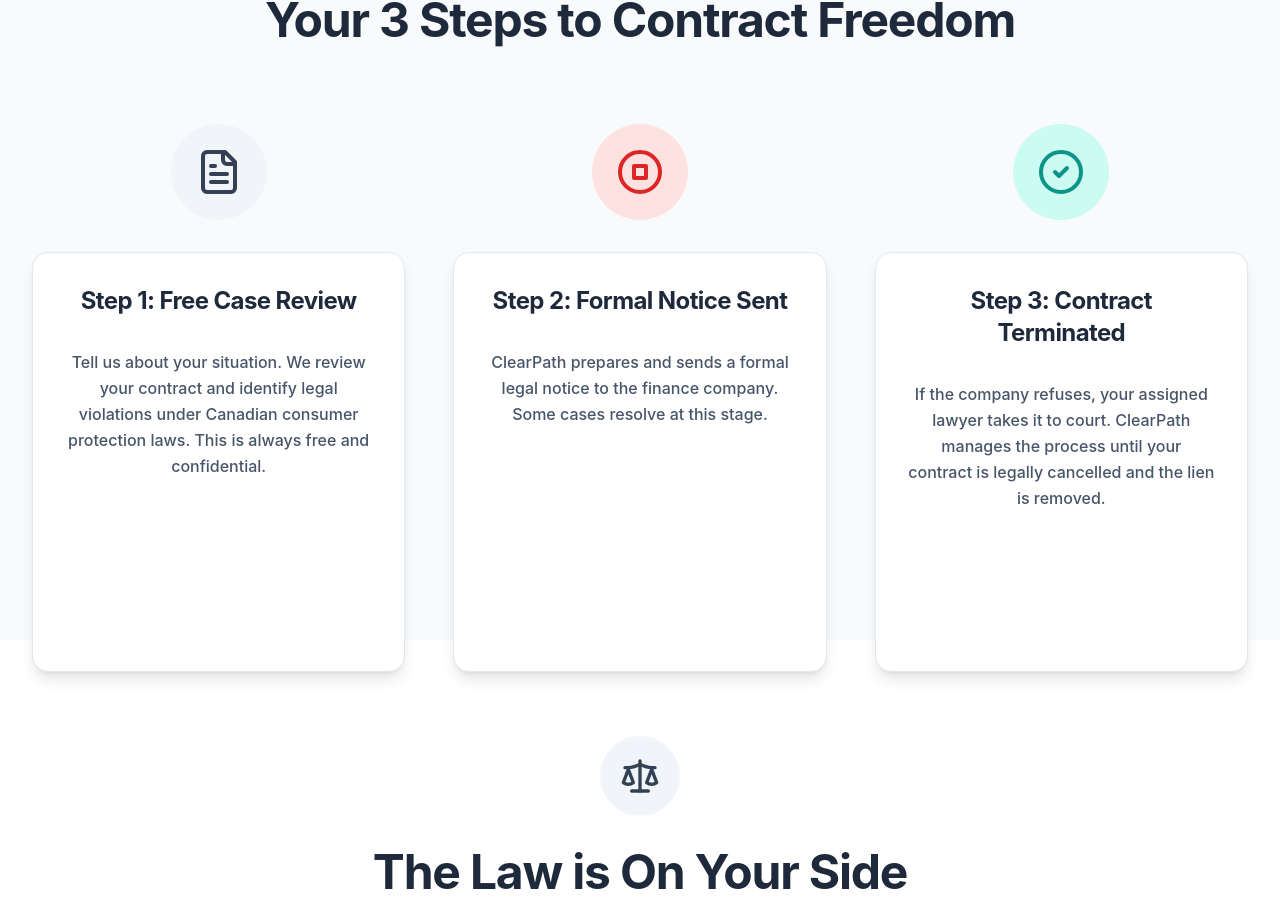
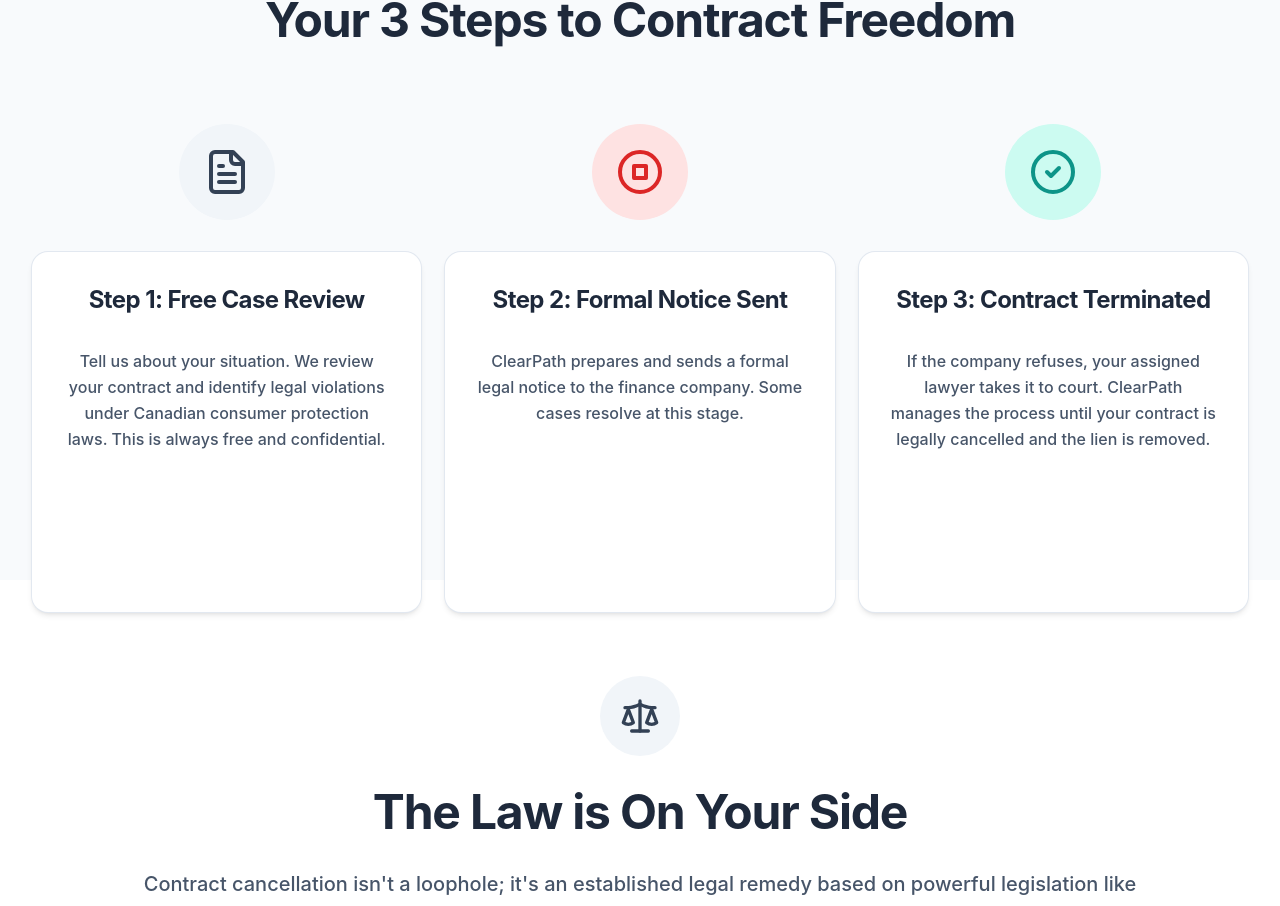
Before and after one commit to BaseClimate/clearpath-website, a React (Vite) app: page / in a window 1280 px wide. Shown: the part 3020-3926 px from the top of the page. Built offline with nearby package versions, Linux system fonts and the light colour scheme.

Commit message:
fix(ui): 3-step cards auto-size to content; equal heights via items-stretch

```diff
--- a/src/components/HowItWorks.tsx
+++ b/src/components/HowItWorks.tsx
@@ -10,12 +10,12 @@ const HowItWorks = () => {
           </h2>
         </div>
 
-        <div className="grid md:grid-cols-3 gap-12 items-stretch">
+        <div className="grid grid-cols-1 gap-6 md:grid-cols-3 items-stretch">
           <div className="text-center h-full">
             <div className="bg-slate-100 w-24 h-24 rounded-full flex items-center justify-center mx-auto mb-8">
               <FileText className="h-12 w-12 text-slate-700" />
             </div>
-            <div className="bg-white p-8 rounded-2xl shadow-lg border border-slate-200 hover:shadow-xl transition-shadow flex flex-col h-full">
+            <div className="flex h-full flex-col rounded-2xl bg-white p-6 md:p-8 shadow-md ring-1 ring-slate-200">
               <h3 className="text-2xl font-bold text-slate-800 mb-6 tracking-tight">Step 1: Free Case Review</h3>
               <p className="text-slate-600 leading-relaxed font-medium mt-2">
                 Tell us about your situation. We review your contract and identify legal violations under Canadian consumer
@@ -28,7 +28,7 @@ const HowItWorks = () => {
             <div className="bg-red-100 w-24 h-24 rounded-full flex items-center justify-center mx-auto mb-8">
               <StopCircle className="h-12 w-12 text-red-600" />
             </div>
-            <div className="bg-white p-8 rounded-2xl shadow-lg border border-slate-200 hover:shadow-xl transition-shadow flex flex-col h-full">
+            <div className="flex h-full flex-col rounded-2xl bg-white p-6 md:p-8 shadow-md ring-1 ring-slate-200">
               <h3 className="text-2xl font-bold text-slate-800 mb-6 tracking-tight">Step 2: Formal Notice Sent</h3>
               <p className="text-slate-600 leading-relaxed font-medium mt-2">
                 ClearPath prepares and sends a formal legal notice to the finance company. Some cases resolve at this stage.
@@ -40,7 +40,7 @@ const HowItWorks = () => {
             <div className="bg-teal-100 w-24 h-24 rounded-full flex items-center justify-center mx-auto mb-8">
               <CheckCircle2 className="h-12 w-12 text-teal-600" />
             </div>
-            <div className="bg-white p-8 rounded-2xl shadow-lg border border-slate-200 hover:shadow-xl transition-shadow flex flex-col h-full">
+            <div className="flex h-full flex-col rounded-2xl bg-white p-6 md:p-8 shadow-md ring-1 ring-slate-200">
               <h3 className="text-2xl font-bold text-slate-800 mb-6 tracking-tight">Step 3: Contract Terminated</h3>
               <p className="text-slate-600 leading-relaxed font-medium mt-2">
                 If the company refuses, your assigned lawyer takes it to court. ClearPath manages the process until your
```
